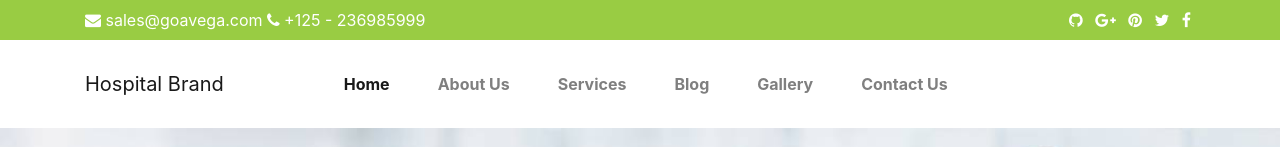
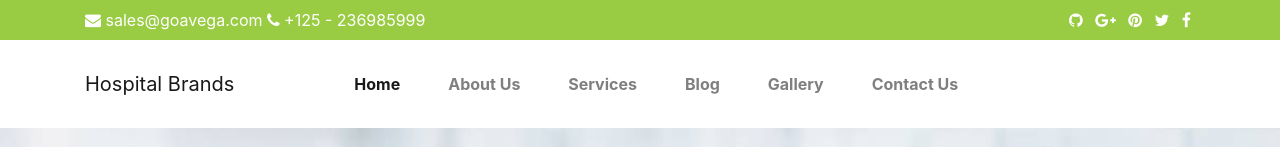
Before and after one commit to pajayan/Bootstrap-Responsive-Template, a plain HTML site: page index.html in a window 1280 px wide. Shown: the top 147 px of the page. Drawn offline with nearby package versions, Linux system fonts and the light colour scheme.

Commit message:
some changes

```diff
--- a/index.html
+++ b/index.html
@@ -58,7 +58,7 @@
             <span class="navbar-toggler-icon"></span>
           </button>
           <div class="collapse navbar-collapse" id="navbarTogglerDemo01">
-            <a class="navbar-brand mr-5" href="#">Hospital Brand</a>
+            <a class="navbar-brand mr-5" href="#">Hospital Brands</a>
             <ul class="navbar-nav ml-5 font-weight-bold">
               <li class="nav-item active">
                 <a class="nav-link px-4" href="#"
```
